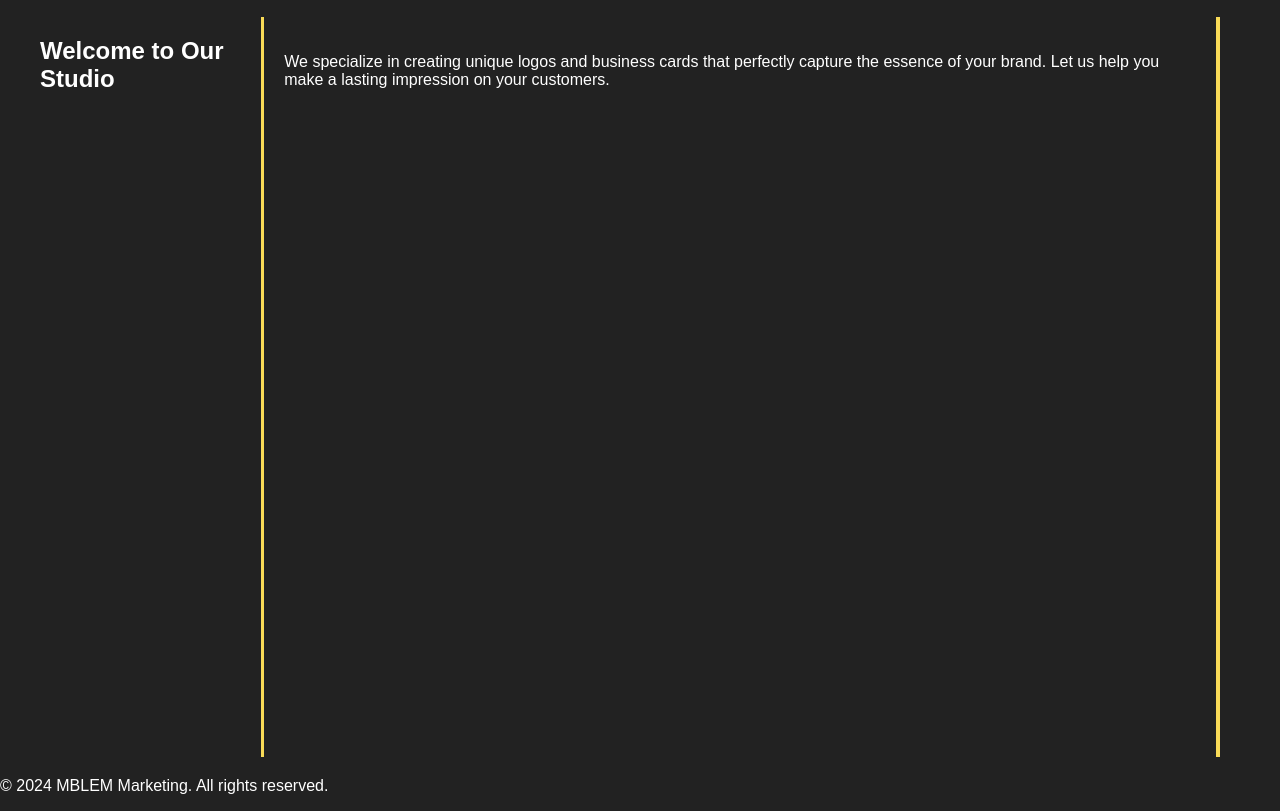
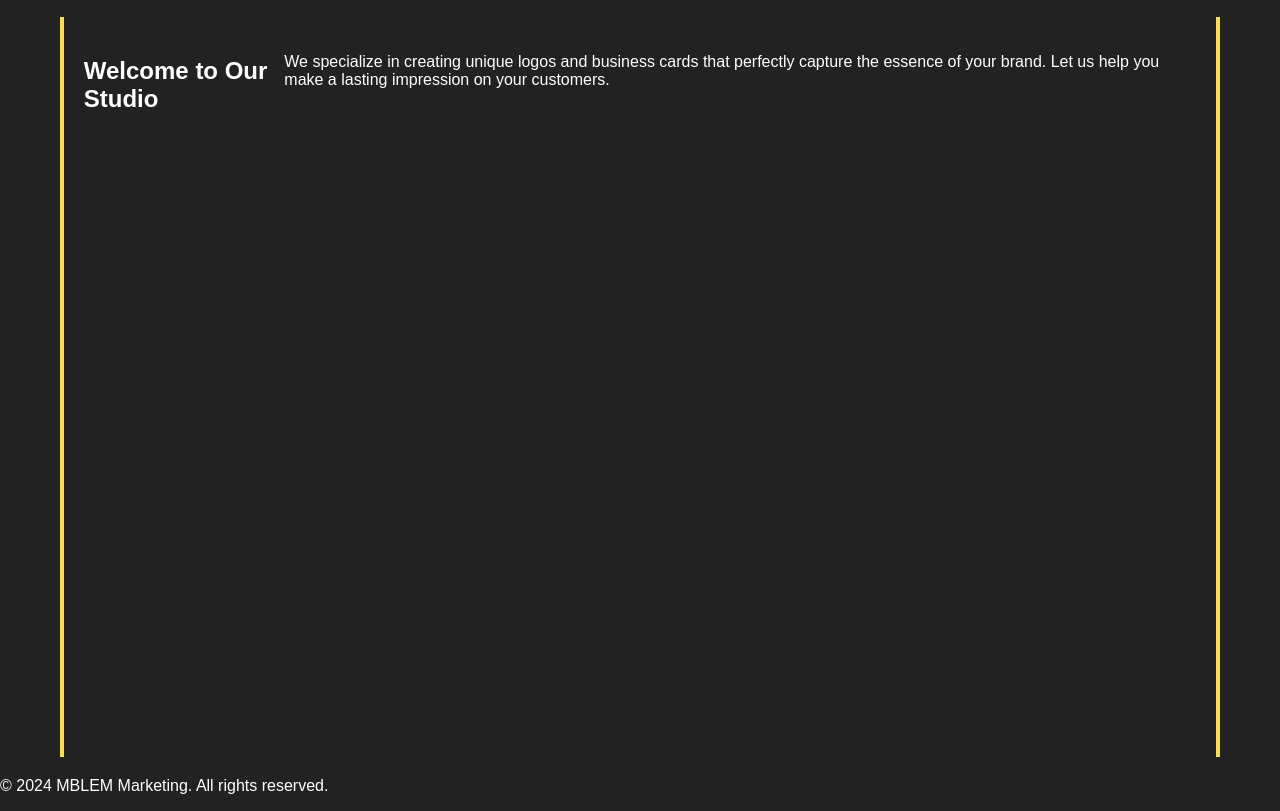
Before and after one commit to Champ-Higdon/MBLEM-Marketing, a plain HTML site: page index.html in a window 1280 px wide. Shown: the part 744-1555 px from the top of the page. Drawn offline with Linux system fonts and the light colour scheme.

Commit message:
Update index.html
Closer heading and body attempt 2

```diff
--- a/index.html
+++ b/index.html
@@ -20,9 +20,9 @@
     </nav>
 
 <div class="container">
-	<h2>Welcome to Our Studio</h2>
 	<div class="line left-line"></div>
-        <div class="container"><p>We specialize in creating unique logos and business cards that perfectly capture the essence of your brand. Let us help you make a lasting impression on your customers.<br><br><br><br><br><br><br><br><br><br><br><br><br><br><br><br><br><br><br><br><br><br><br><br><br></p></div>
+        <div class="container"><h2>Welcome to Our Studio</h2>
+		<p>We specialize in creating unique logos and business cards that perfectly capture the essence of your brand. Let us help you make a lasting impression on your customers.<br><br><br><br><br><br><br><br><br><br><br><br><br><br><br><br><br><br><br><br><br><br><br><br><br></p></div>
         <div class="line right-line"></div>
     </div>
 
```
